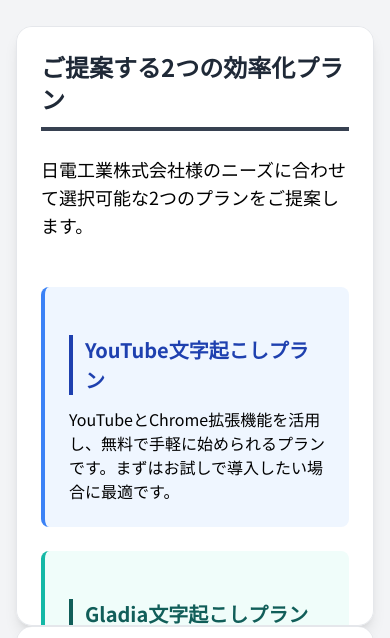
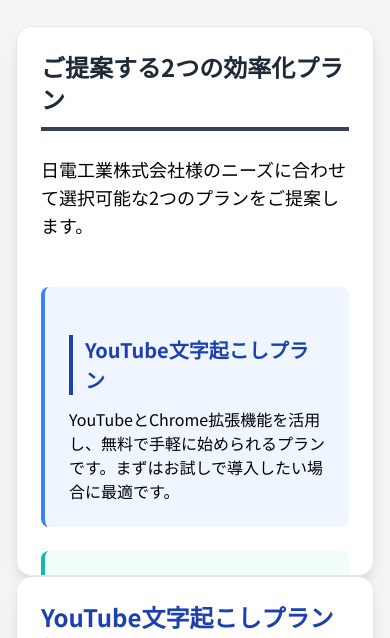
Before and after one commit to un495/AI-, a plain HTML site: page index.html in a window 390 px wide. Shown: the part 130-768 px from the top of the page. Drawn offline with nearby package versions, Linux system fonts and the light colour scheme.

Commit message:
Update index.html

```diff
--- a/index.html
+++ b/index.html
@@ -32,11 +32,11 @@
 
         /* スライド統一サイズ */
         .slide {
-            min-height: 600px;
-            max-height: 700px;
+            height: 650px;
             overflow-y: auto;
             display: flex;
             flex-direction: column;
+            justify-content: flex-start;
         }
 
         /* アニメーション */
@@ -144,8 +144,7 @@
         /* レスポンシブ調整 */
         @media (max-width: 768px) {
             .slide {
-                min-height: 500px;
-                max-height: 600px;
+                height: 550px;
             }
         }
     </style>
```
